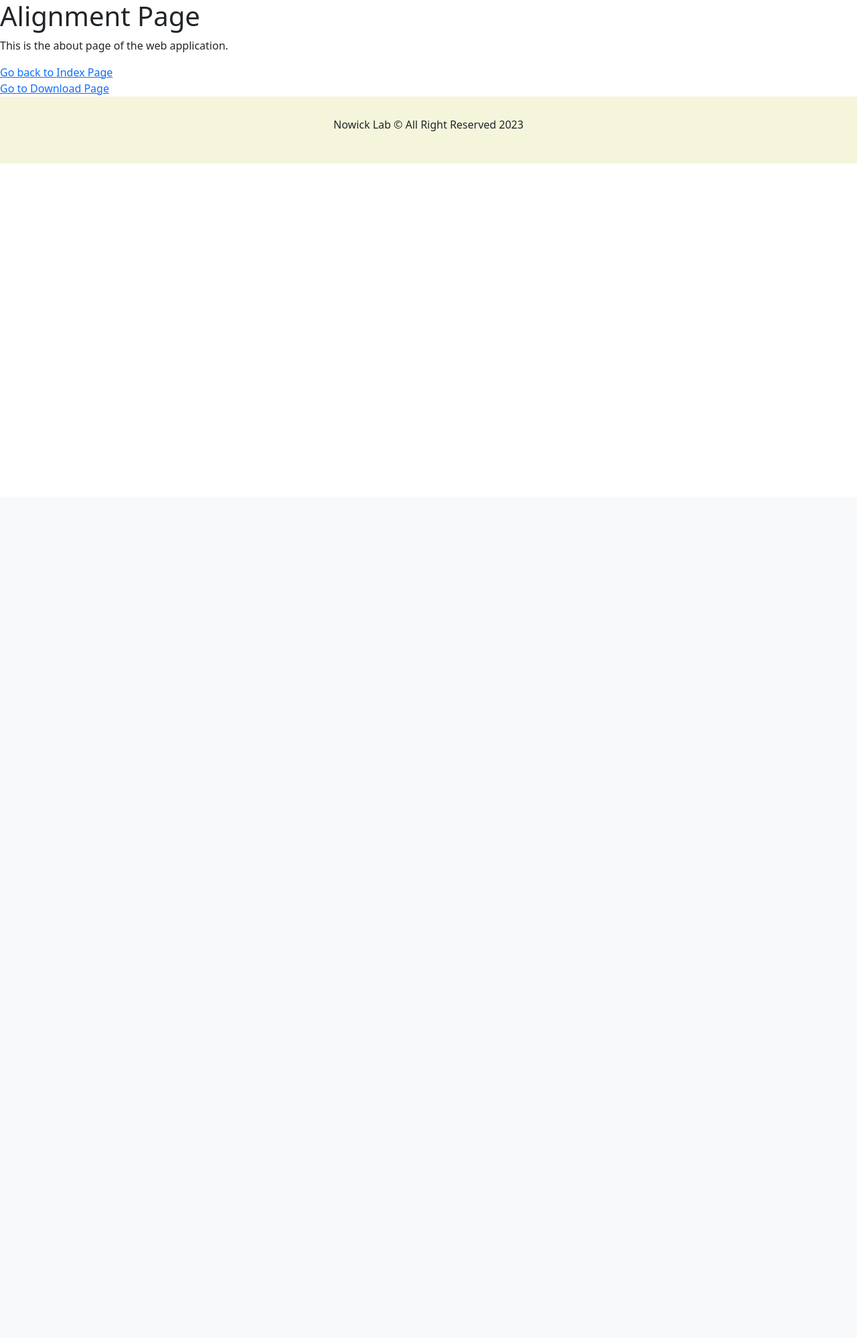
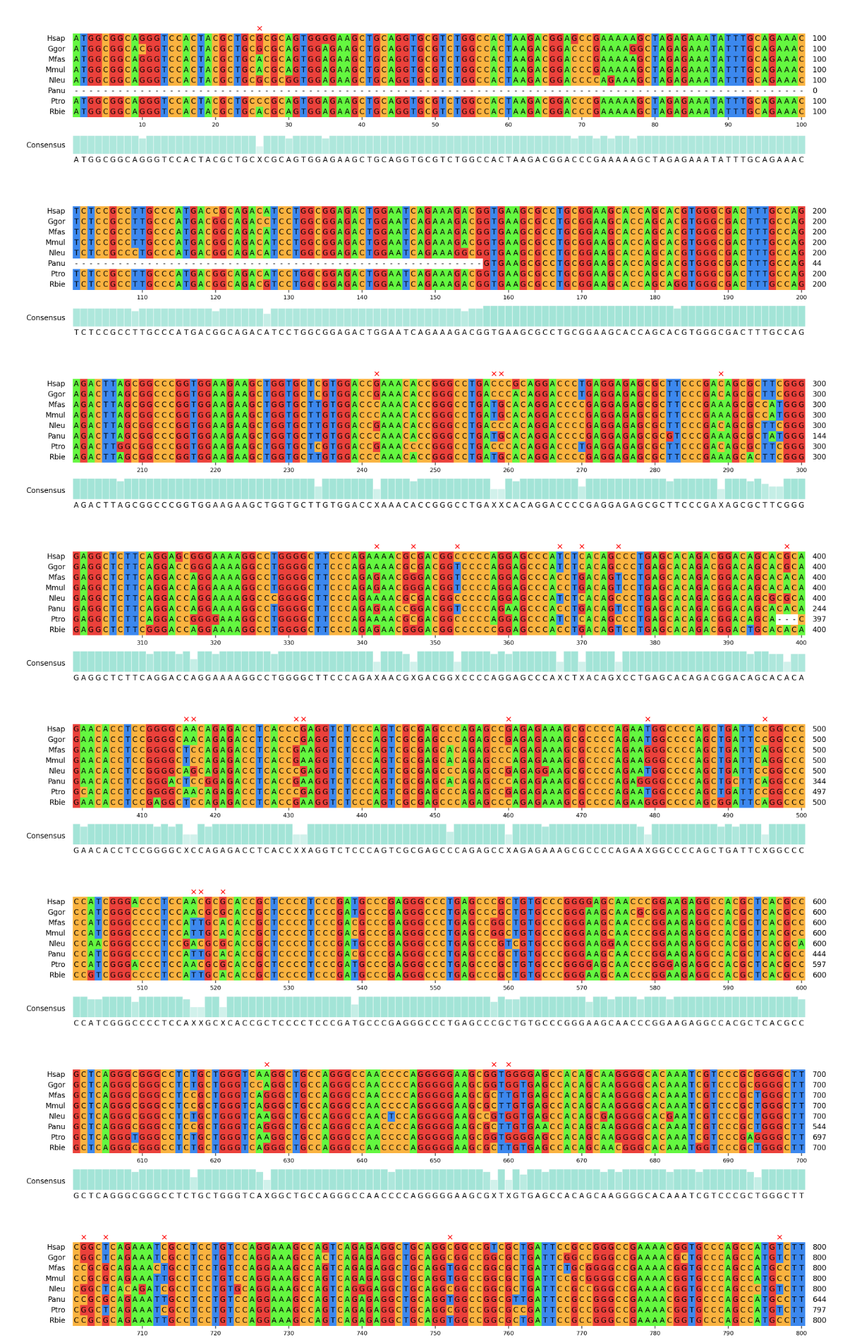
Before and after one commit to ferygood/app_grfprimate, a Flask app: page /alignment in a window 1280 px wide. Shown: the part 58-2056 px from the top of the page at 67% size. Before the commit the page ends 302 px from the top, so only its background shows below. Run offline with Flask 3, Linux system fonts and the light colour scheme.

Commit message:
use pymsaviz for alignment

```diff
--- a/app.py
+++ b/app.py
@@ -1,4 +1,8 @@
 from flask import Flask, render_template
+
+import random
+from bokeh.plotting import figure
+from bokeh.embed import components
 
 app = Flask(__name__)
 
@@ -12,7 +16,18 @@ def search():
 
 @app.route('/alignment')
 def alignment():
-    return render_template('alignment.html')
+    p1 = figure(height=350, sizing_mode="stretch_width")
+    p1.circle(
+        [i for i in range(10)],
+        [random.randint(1, 50) for j in range(10)],
+        size=20,
+        color="navy",
+        alpha=0.5
+    )
+
+    script1, div1 = components(p1)
+
+    return render_template(template_name_or_list='alignment.html', script=[script1], div=[div1])
 
 @app.route('/download')
 def download():
--- a/templates/alignment.html
+++ b/templates/alignment.html
@@ -1,11 +1,30 @@
 {% extends 'base.html' %}
 
-{% block title %}Alignment Page{% endblock %}
+{% block title %}Alignment Visualization{% endblock %}
 
 {% block content %}
-    <h1>Alignment Page</h1>
-    <p>This is the about page of the web application.</p>
-    <a href="{{ url_for('index') }}">Go back to Index Page</a>
-    <br>
-    <a href="{{ url_for('download') }}">Go to Download Page</a>
+    <!-- <link href="https://cdn.jsdelivr.net/npm/bootstrap@5.2.2/dist/css/bootstrap.min.css" rel="stylesheet"
+            integrity="sha384-Zenh87qX5JnK2Jl0vWa8Ck2rdkQ2Bzep5IDxbcnCeuOxjzrPF/et3URy9Bv1WTRi" crossorigin="anonymous"> -->
+
+    <!-- <link href="http://cdn.bokeh.org/bokeh/release/bokeh-3.0.1.min.css" rel="stylesheet" type="text/css"> -->
+    <!-- <script src="https://cdnjs.cloudflare.com/ajax/libs/bokeh/3.0.1/bokeh.min.js"
+            integrity="sha512-p7EUyPmeDeOwHiu7fIZNboAcQLxei3sWtXoHoShWWiPNUSRng/Xs5JPcaFPRa4dKy9IuHjyIQuLE4caGCwuewA=="
+            crossorigin="anonymous" referrerpolicy="no-referrer"></script>
+
+    <div class="container">
+        <h1 class="text-center py-4">Responsive Chart with Bokeh, Flask and Python</h1>
+        <div class="row mb-5">
+            <div class="Container" style="padding-left: 140px; padding-right: 140px;">
+                <h4 class="text-center">Scatter Plot</h4>
+                {{ div[0] | safe }}
+                {{ script[0] | safe }}
+            </div>
+            <div class="col-md-6"></div>
+        </div>
+        <div class="row"></div>
+    </div> -->
+    <div class="Container" style="max-width: 1600px; margin: 0 auto;">
+        <img src="{{ url_for('static', filename='example_aln.png') }}" alt="" style="max-width: 100%;">
+    </div>
+
 {% endblock %}
--- a/templates/download.html
+++ b/templates/download.html
@@ -8,4 +8,5 @@
     <a href="{{ url_for('index') }}">Go back to Index Page</a>
     <br>
     <a href="{{ url_for('about') }}">Go to About Page</a>
+
 {% endblock %}
```
Also changed, not shown: test.py (added, +16 -0 lines), static/example_aln.png (added), 1 other file.
